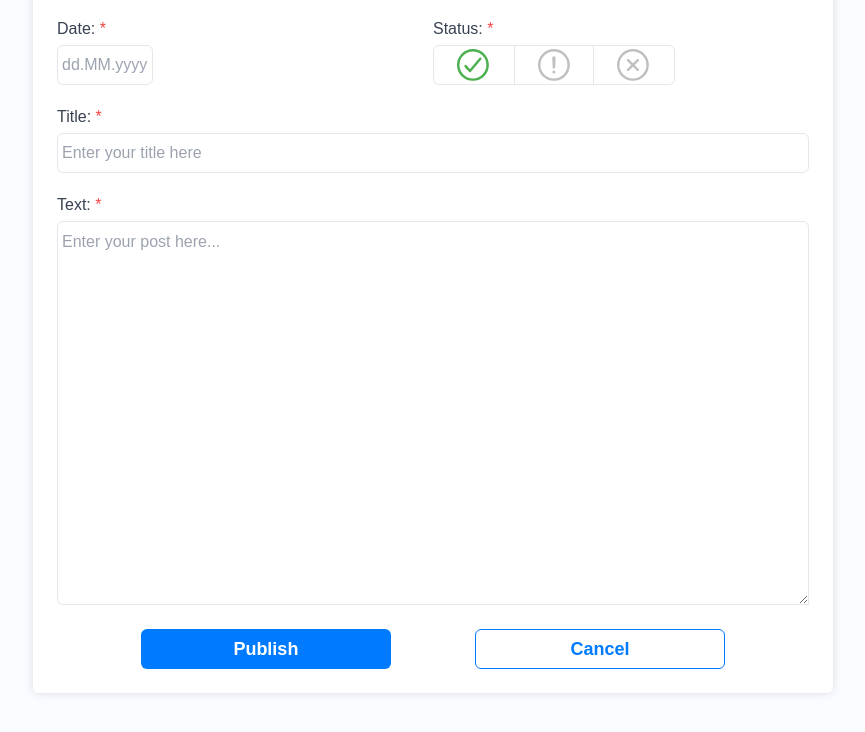
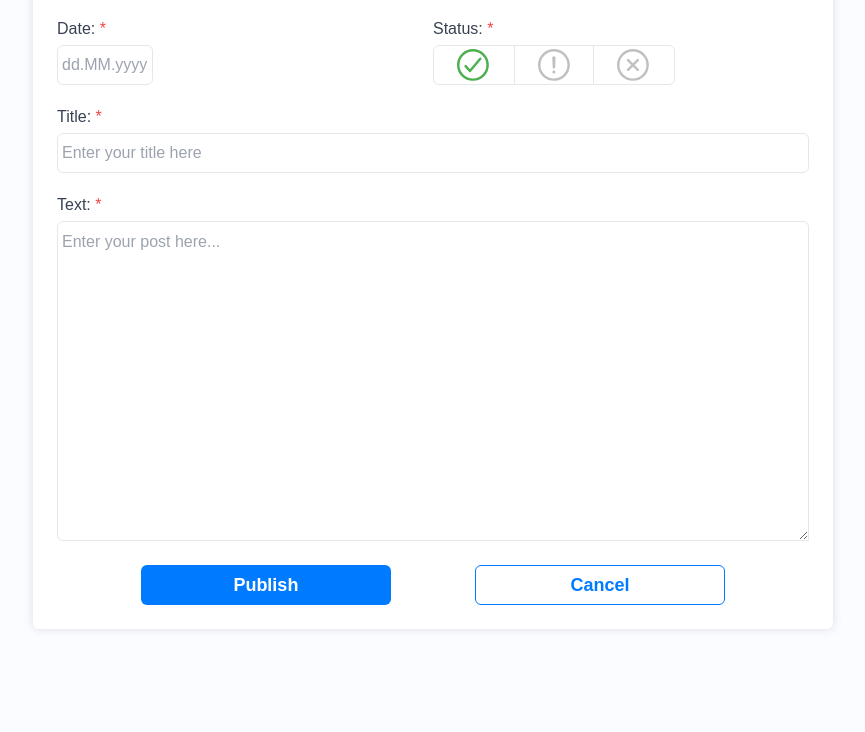
Before and after one commit to vchykov/Journal, a website: page addNewItemForm.html in a window 1280 px wide. Shown: the part 105-837 px from the top of the page, without its empty margins (207-1072 px from the left). After the commit the page ends 800 px from the top, so only its background shows below. Drawn offline with Linux system fonts and the light colour scheme.

Commit message:
Fixes layout.

```diff
--- a/addNewItemForm.html
+++ b/addNewItemForm.html
@@ -94,7 +94,7 @@
                         name="text"
                         placeholder="Enter your post here..."
                         required
-                        class="block w-full h-96 sm:h-64 border rounded-md rounded-ee-none px-1 py-2 mt-1
+                        class="block w-full h-80 sm:h-60 border rounded-md rounded-ee-none px-1 py-2 mt-1
                             focus:outline-none focus:border-tl-blue hover:shadow-4"
                     ></textarea>
                 </fieldset>
```
Also changed, not shown: dist/output.css.
